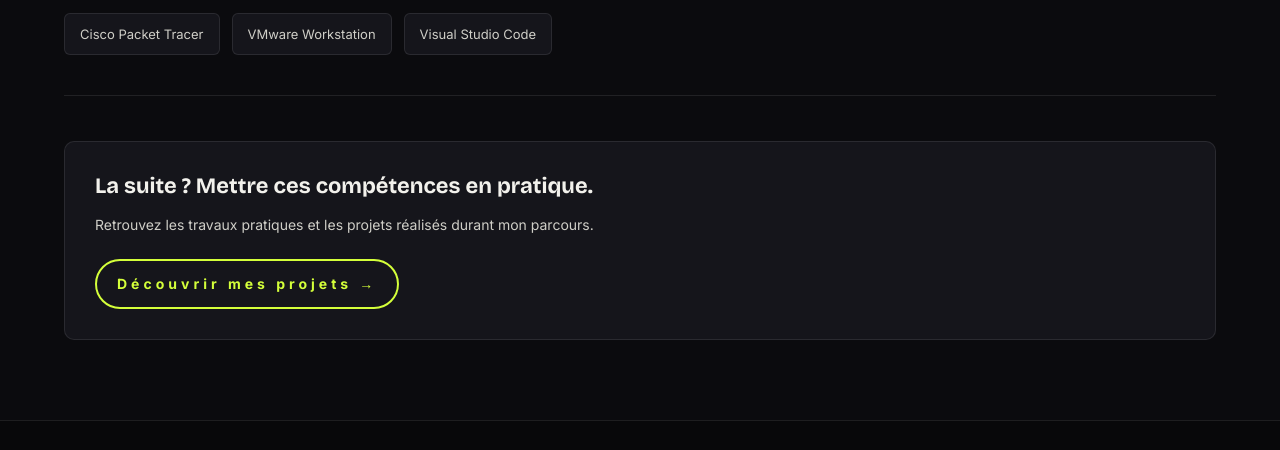
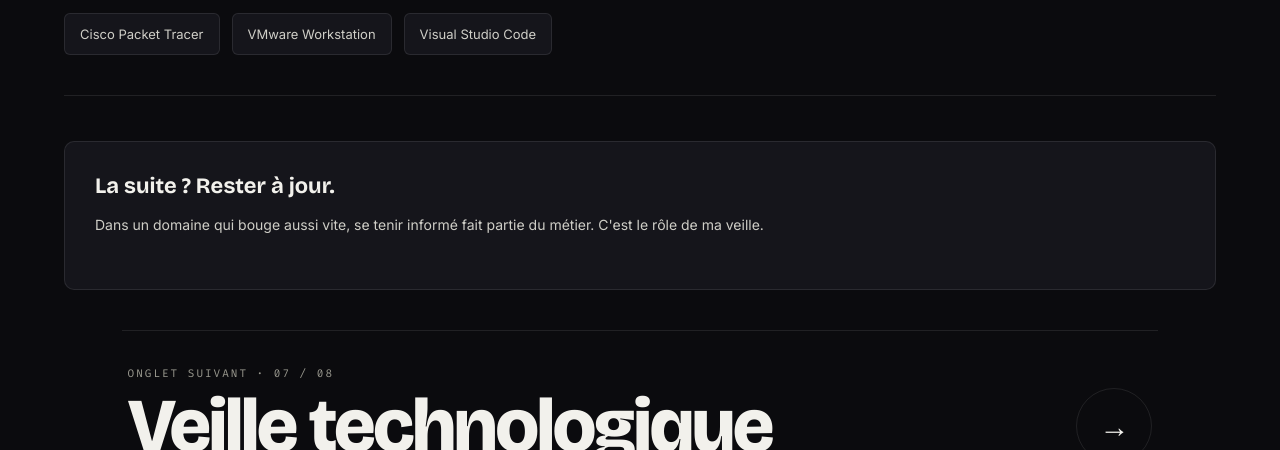
Before and after one commit to s93fbigboss/portfoliovf, a plain HTML site: page competences.html in a window 1280 px wide. Shown: the part 1533-1983 px from the top of the page. Drawn offline with nearby package versions, Linux system fonts and the light colour scheme.

Commit message:
Parcours dans l'ordre des onglets : « Qui suis-je ? » sur l'accueil et bloc « Onglet suivant » en fin de page
Co-Authored-By: Claude Opus 5.5 <noreply@anthropic.com>
Claude-Session: https://claude.ai/code/session_01SjCokHuGz193KR6yYWkcvU

```diff
--- a/competences.html
+++ b/competences.html
@@ -238,19 +238,23 @@
         <section class="skills-footer reveal">
 
             <h2>
-                La suite ? Mettre ces compétences en pratique.
+                La suite ? Rester à jour.
             </h2>
 
             <p>
-                Retrouvez les travaux pratiques et les projets
-                réalisés durant mon parcours.
+                Dans un domaine qui bouge aussi vite, se tenir informé fait partie du métier. C'est le rôle de ma veille.
             </p>
 
-            <a href="projets.html" class="primary-button uiverse-cta uiverse-cta--type1">
-                <span class="uiverse-cta__text">Découvrir mes projets →</span>
+        </section>
+
+        <!-- ONGLET SUIVANT -->
+        <nav class="next-step reveal" aria-label="Onglet suivant">
+            <a href="veille.html" class="next-step__link">
+                <span class="next-step__label">Onglet suivant · 07 / 08</span>
+                <span class="next-step__title">Veille technologique</span>
+                <span class="next-step__arrow" aria-hidden="true">→</span>
             </a>
-
-        </section>
+        </nav>
 
     </main>
 
--- a/motion.css
+++ b/motion.css
@@ -503,6 +503,130 @@ body.is-hacking > *:not(.hack-transition) {
     }
 }
 
+
+/* =====================================================
+   10. ONGLET SUIVANT (fin de chaque page, dans l'ordre du menu)
+===================================================== */
+
+.next-step {
+    width: min(1250px, 90%);
+    margin: 40px auto 90px;
+    border-top: 1px solid var(--border);
+    border-bottom: 1px solid var(--border);
+}
+
+.next-step__link {
+    position: relative;
+    display: grid;
+    grid-template-columns: 1fr auto;
+    align-items: end;
+    gap: 6px 24px;
+    padding: 34px 6px;
+    overflow: hidden;
+    isolation: isolate;
+    color: var(--white);
+}
+
+/* Fond d'accent qui monte depuis le bas au survol */
+.next-step__link::before {
+    content: "";
+    position: absolute;
+    inset: 0;
+    z-index: -1;
+    background: var(--cyan);
+    transform: scaleY(0);
+    transform-origin: bottom;
+    transition: transform 520ms var(--ease-out);
+}
+
+.next-step__label {
+    grid-column: 1 / -1;
+    color: var(--muted);
+    font-family: "Fira Code", monospace;
+    font-size: 11px;
+    letter-spacing: 2px;
+    text-transform: uppercase;
+    transition: color var(--dur-base) ease, transform 520ms var(--ease-out);
+}
+
+.next-step__title {
+    font-family: var(--font-display);
+    font-size: clamp(34px, 6vw, 76px);
+    font-weight: 800;
+    line-height: 1;
+    letter-spacing: -.035em;
+    transition: transform 520ms var(--ease-out), color var(--dur-base) ease;
+}
+
+.next-step__arrow {
+    width: clamp(52px, 6vw, 76px);
+    height: clamp(52px, 6vw, 76px);
+    display: grid;
+    place-items: center;
+    border: 1px solid var(--border);
+    border-radius: 50%;
+    font-size: clamp(22px, 2.6vw, 30px);
+    transition: transform 520ms var(--ease-spring), background var(--dur-base) ease, color var(--dur-base) ease, border-color var(--dur-base) ease;
+}
+
+.next-step__link:hover::before,
+.next-step__link:focus-visible::before {
+    transform: scaleY(1);
+}
+
+.next-step__link:hover,
+.next-step__link:focus-visible {
+    color: var(--on-accent);
+}
+
+.next-step__link:hover .next-step__label,
+.next-step__link:focus-visible .next-step__label {
+    color: var(--on-accent);
+    transform: translateX(14px);
+}
+
+.next-step__link:hover .next-step__title,
+.next-step__link:focus-visible .next-step__title {
+    transform: translateX(14px);
+}
+
+.next-step__link:hover .next-step__arrow,
+.next-step__link:focus-visible .next-step__arrow {
+    transform: translateX(-10px) rotate(-45deg);
+    background: var(--on-accent);
+    color: var(--cyan);
+    border-color: transparent;
+}
+
+.next-step__link:focus-visible {
+    outline: none;
+}
+
+.next-step__link:active .next-step__arrow {
+    transform: translateX(-10px) rotate(-45deg) scale(.92);
+}
+
+/* Page veille : même bloc en vert terminal */
+body.page-veille .next-step__link::before { background: #00ff66; }
+body.page-veille .next-step__link:hover,
+body.page-veille .next-step__link:hover .next-step__label { color: #050807; }
+body.page-veille .next-step__link:hover .next-step__arrow { background: #050807; color: #00ff66; }
+
+@media (max-width: 600px) {
+    .next-step__link {
+        padding: 26px 4px;
+    }
+}
+
+@media (prefers-reduced-motion: reduce) {
+    .next-step__link::before,
+    .next-step__title,
+    .next-step__label,
+    .next-step__arrow {
+        transition: none;
+    }
+}
+
 .summary-card > .icon-box {
     display: grid;
 }
```
Also changed, not shown: epreuves.html (+10 -0 lines), experience.html (+9 -0 lines), formation.html (+9 -0 lines), index.html (+2 -3 lines), profil.html (+9 -4 lines), projets.html (+9 -0 lines), veille.html (+9 -0 lines).
